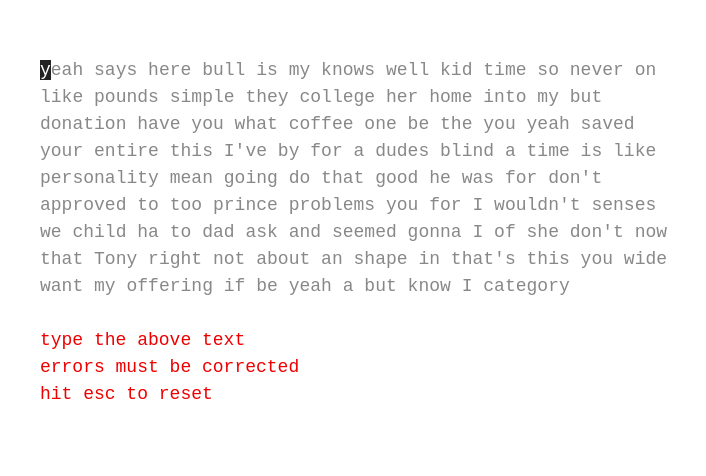
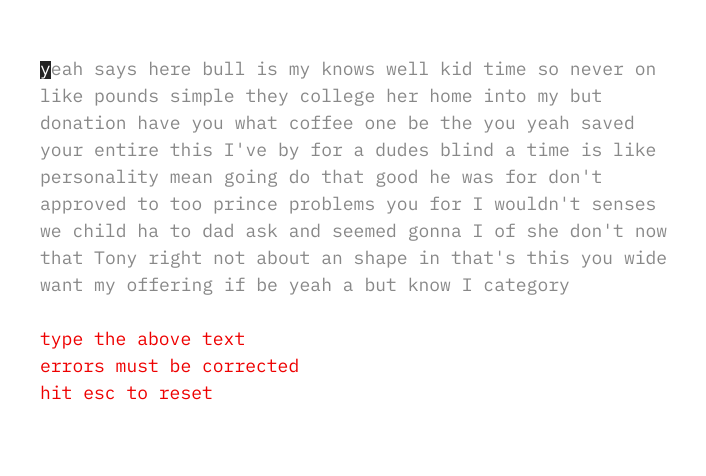
Before and after one commit to callum-oakley/nonsense, a plain HTML site: page index.html in a window 1280 px wide. Shown: the part 136-612 px from the top of the page, 276-982 px from the left. Drawn offline with Linux system fonts and the light colour scheme.

Commit message:
Revert "just use ui-monospace and monospace"
This reverts commit 93f379a921efbd9b78a052a479aa9329726cc2cb.

```diff
--- a/style.css
+++ b/style.css
@@ -1,7 +1,14 @@
+@font-face {
+  font-family: "IBM Plex Mono";
+  font-style: normal;
+  font-weight: 400;
+  src: url("fonts/IBMPlexMono-Regular.woff2") format("woff2");
+}
+
 html {
   font-size: 18px;
   color: #888;
-  font-family: ui-monospace, monospace;
+  font-family: "IBM Plex Mono";
   line-height: 1.5;
 }
 
```
Also changed, not shown: fonts/IBMPlexMono-Regular.woff2 (added), fonts/LICENSE.txt (added).
